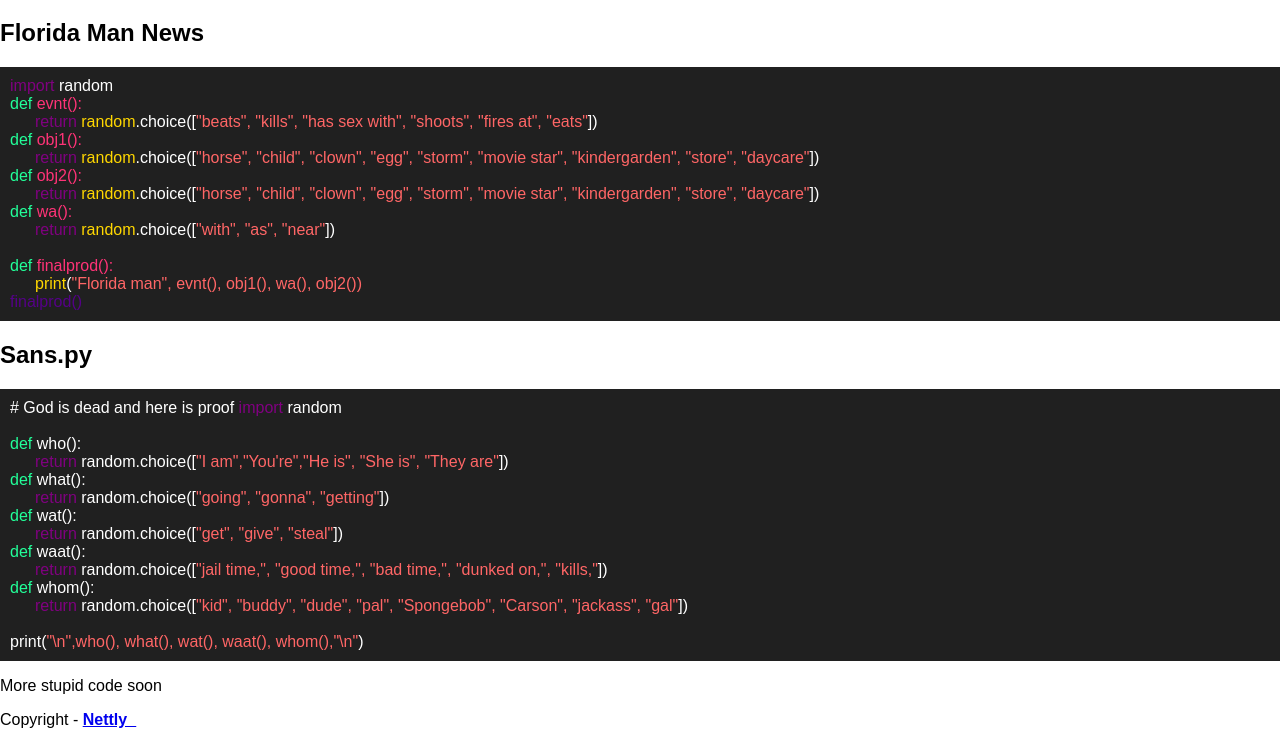
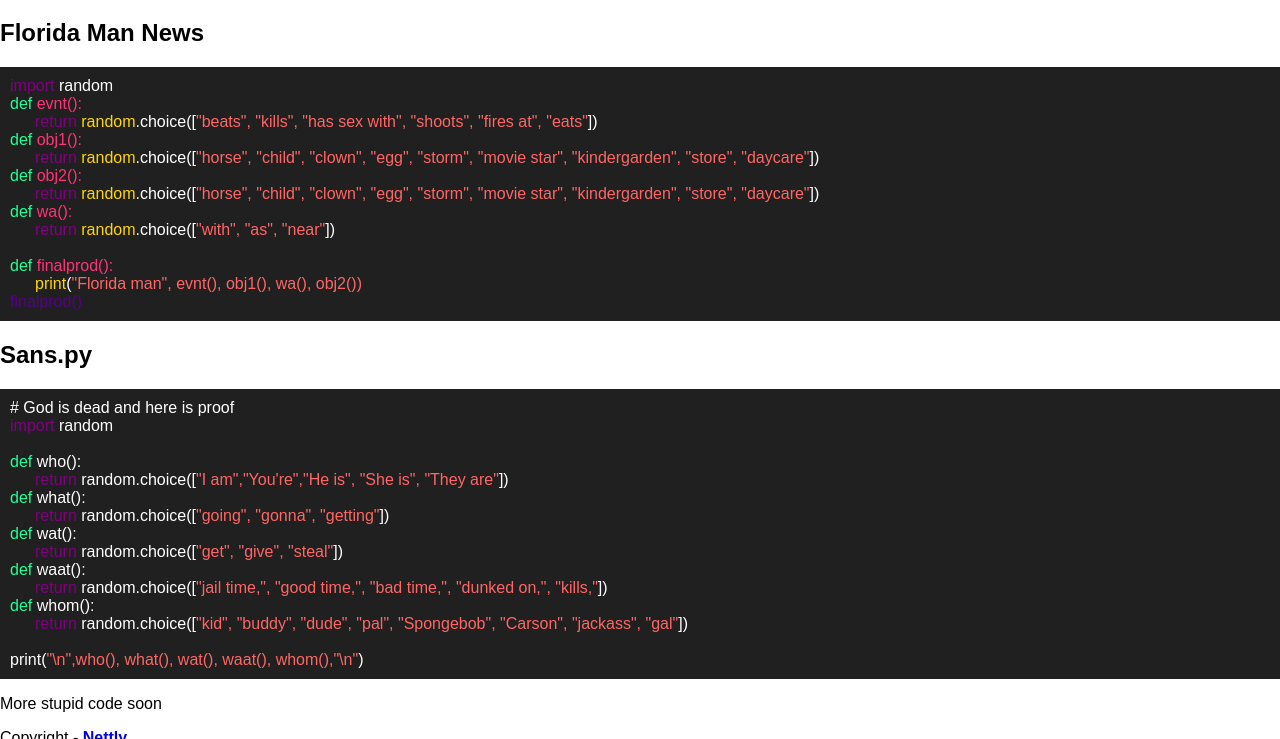
Before and after one commit to KaiLyons/stoopid, a plain HTML site: page index.html in a window 1280 px wide. Shown: the part 61-800 px from the top of the page. Drawn offline with Linux system fonts and the light colour scheme.

Commit message:
fix the damn spacing I forgot to do...

```diff
--- a/index.html
+++ b/index.html
@@ -31,7 +31,7 @@
 
                 <h2>Sans.py</h2>
                 <div class="codes">
-                    <span class="comment"># God is dead and here is proof</span>
+                    <span class="comment"># God is dead and here is proof</span><br>
                     <span class="import">import</span> random<br><br>
 
                     <span class="def">def</span> <span class="functions">who():</span><br>
```
